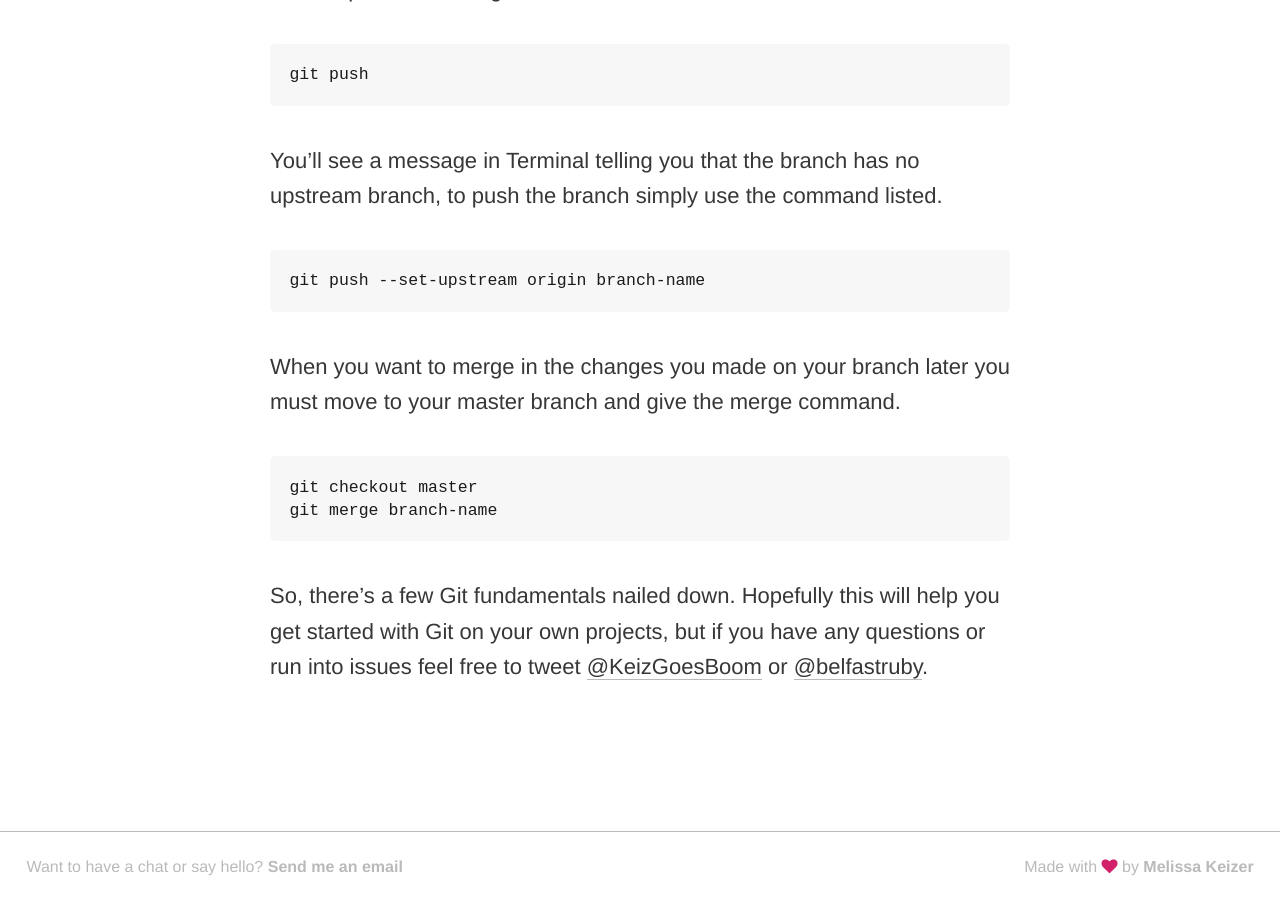
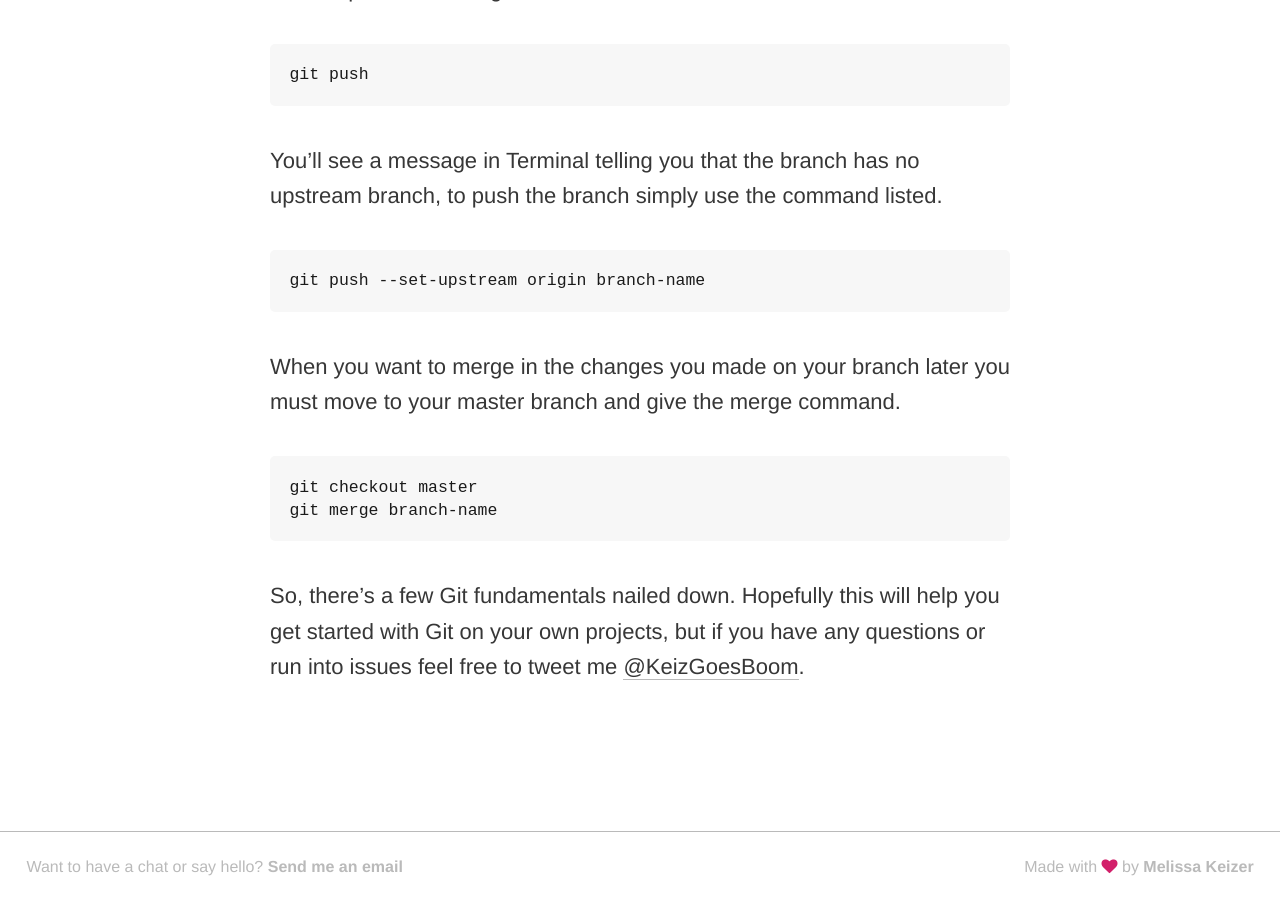
Before and after one commit to melissakeizer/melissakeizer.com, a Jekyll site: the page built from _posts/2015-06-16-getting-started-with-git.markdown, in a window 1280 px wide and 900 px high, scrolled down 5924 px. Built offline with Jekyll 4.4.1, drawn with Linux system fonts in a browser that asks for light colours; nearby versions of some CDN libraries; comment, search, counter and statistics services are not loaded.

Commit message:
small edit to git post

```diff
--- a/_posts/2015-06-16-getting-started-with-git.markdown
+++ b/_posts/2015-06-16-getting-started-with-git.markdown
@@ -140,4 +140,4 @@ When you want to merge in the changes you made on your branch later you must mov
     git merge branch-name
 
 
-So, there's a few Git fundamentals nailed down. Hopefully this will help you get started with Git on your own projects, but if you have any questions or run into issues feel free to tweet [@KeizGoesBoom](http://twitter.com/keizgoesboom) or [@belfastruby](http://twitter.com/belfastruby).
+So, there's a few Git fundamentals nailed down. Hopefully this will help you get started with Git on your own projects, but if you have any questions or run into issues feel free to tweet me [@KeizGoesBoom](http://twitter.com/keizgoesboom).
```
Also changed, not shown: 2 other files.
